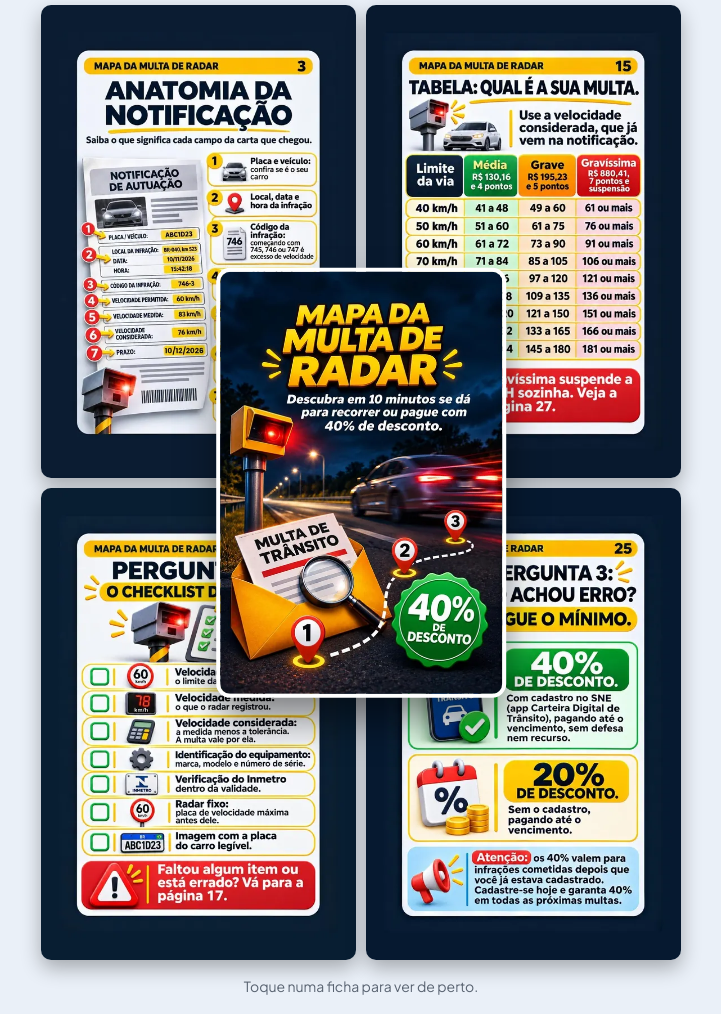
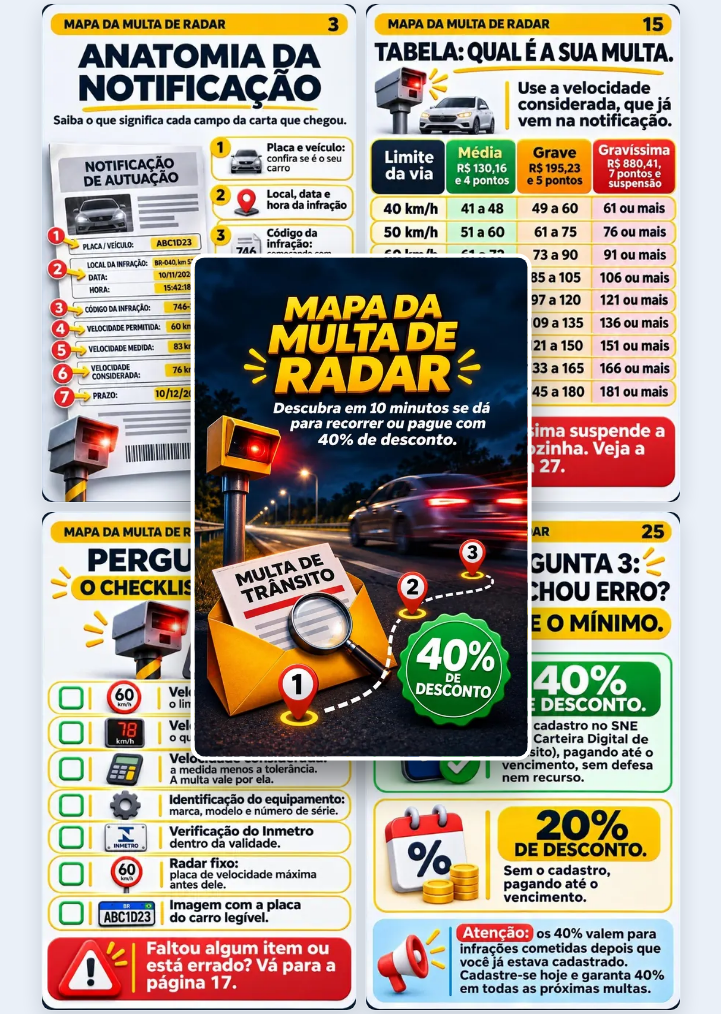
Before and after one commit to gucastro1/mapadamultaderadar, a plain HTML site: page index.html in a window 1280 px wide. Shown: the part 1658-2672 px from the top of the page, without its empty margins (279-1000 px from the left). Drawn offline with Linux system fonts and the light colour scheme.

Commit message:
Mapa por dentro: fichas sem a moldura escura, maiores e coladas, capa maior no centro
Co-Authored-By: Claude Opus 5.5 <noreply@anthropic.com>
Claude-Session: https://claude.ai/code/session_013m6zLxzqqgeCHQgghX7v9o

```diff
--- a/index.html
+++ b/index.html
@@ -276,10 +276,12 @@ footer p{max-width:720px;margin:8px auto 0}
 .inpi{text-align:center;margin-top:8px;font-size:12px;color:#7a8696;letter-spacing:.3px}
 /* por dentro (composição) */
 .demo .sub2{text-align:center;color:#c9d3e0;font-size:16.5px;font-weight:600;max-width:640px;margin:12px auto 0;line-height:1.55}
-.compo{position:relative;max-width:640px;margin:28px auto 0}
-.compo-grid{display:grid;grid-template-columns:1fr 1fr;gap:10px}
-.compo-grid img{width:100%;border-radius:10px;box-shadow:0 8px 20px rgba(0,0,0,.3);cursor:zoom-in}
-.compo-book{position:absolute;top:50%;left:50%;transform:translate(-50%,-50%);width:44%;z-index:4;border-radius:10px;box-shadow:0 0 0 4px #fff,0 24px 42px rgba(0,0,0,.5)}
+.compo{position:relative;max-width:640px;margin:26px -6px 0}
+@media (min-width:660px){.compo{margin:26px auto 0}}
+.compo-grid{display:grid;grid-template-columns:1fr 1fr;gap:8px}
+.compo-grid .fc{overflow:hidden;border-radius:10px;aspect-ratio:430/680;background:#fff;box-shadow:0 8px 20px rgba(14,27,44,.14);border:1px solid #dfe6ef}
+.compo-grid img{width:130.24%;max-width:none;margin:-18.84% 0 0 -14.88%;cursor:zoom-in}
+.compo-book{position:absolute;top:50%;left:50%;transform:translate(-50%,-50%);width:52%;z-index:4;border-radius:10px;box-shadow:0 0 0 4px #fff,0 24px 42px rgba(0,0,0,.5)}
 .demo .note{margin-top:16px}
 .lb{position:fixed;inset:0;background:rgba(8,20,36,.93);display:none;align-items:center;justify-content:center;z-index:99;padding:14px}
 .lb.show{display:flex}
@@ -414,10 +416,10 @@ fbq('init','2452932315525419');fbq('track','PageView');
   <p class="sub2">Cada pergunta virou uma ficha. Cada ficha te diz o próximo passo. Nada de juridiquês.</p>
   <div class="compo rv">
    <div class="compo-grid">
-    <img src="img/p03.webp" width="560" height="840" alt="Ficha: anatomia da notificação" loading="lazy" decoding="async">
-    <img src="img/p15.webp" width="560" height="840" alt="Ficha: tabela da sua multa" loading="lazy" decoding="async">
-    <img src="img/p13.webp" width="560" height="840" alt="Ficha: o checklist do radar" loading="lazy" decoding="async">
-    <img src="img/p25.webp" width="560" height="840" alt="Ficha: pague o mínimo" loading="lazy" decoding="async">
+    <div class="fc"><img src="img/p03.webp" width="560" height="840" alt="Ficha: anatomia da notificação" loading="lazy" decoding="async"></div>
+    <div class="fc"><img src="img/p15.webp" width="560" height="840" alt="Ficha: tabela da sua multa" loading="lazy" decoding="async"></div>
+    <div class="fc"><img src="img/p13.webp" width="560" height="840" alt="Ficha: o checklist do radar" loading="lazy" decoding="async"></div>
+    <div class="fc"><img src="img/p25.webp" width="560" height="840" alt="Ficha: pague o mínimo" loading="lazy" decoding="async"></div>
    </div>
    <img class="compo-book" src="img/capa.webp" width="560" height="840" alt="Capa do Mapa da Multa de Radar" loading="lazy" decoding="async">
   </div>
```
